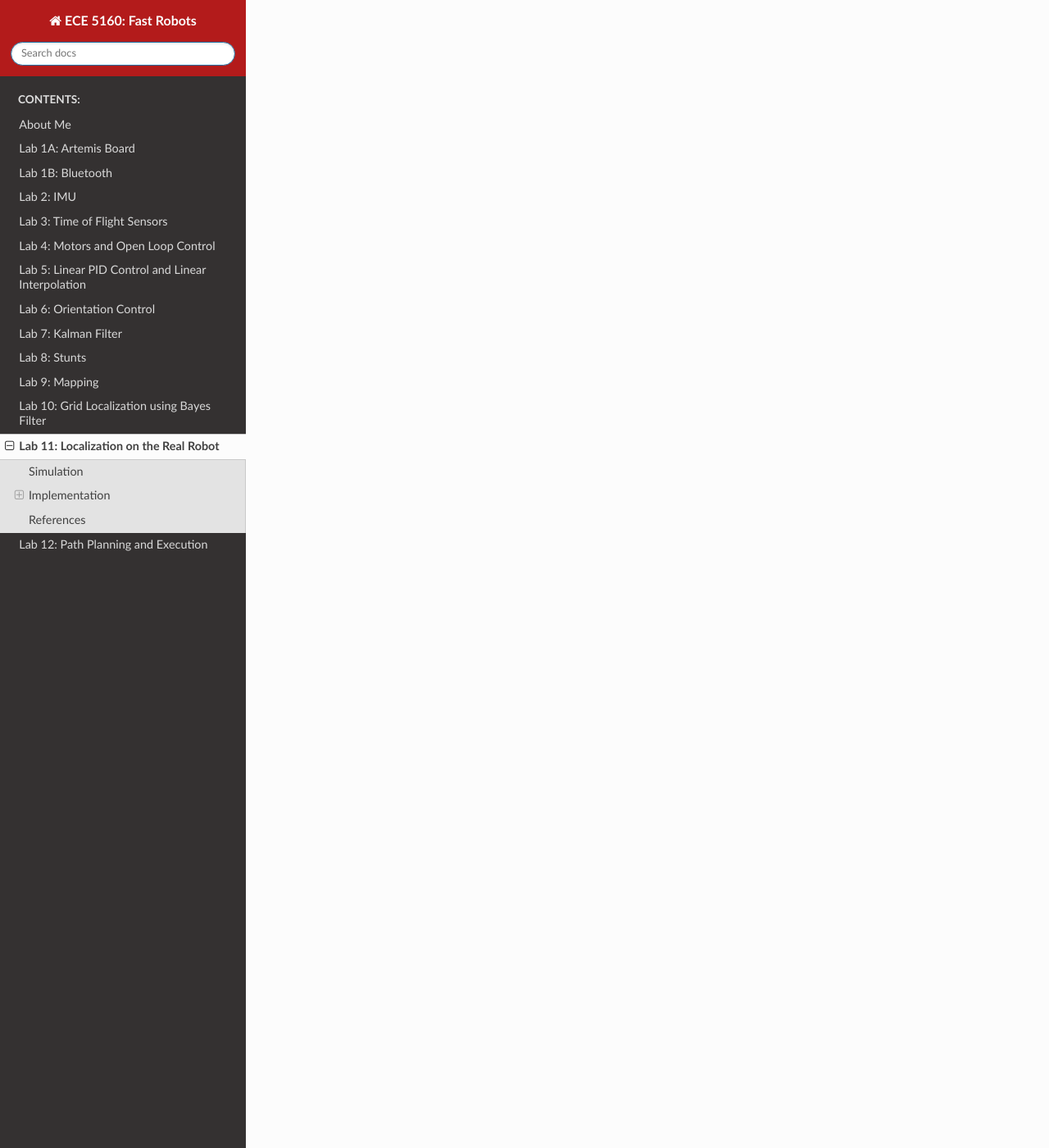
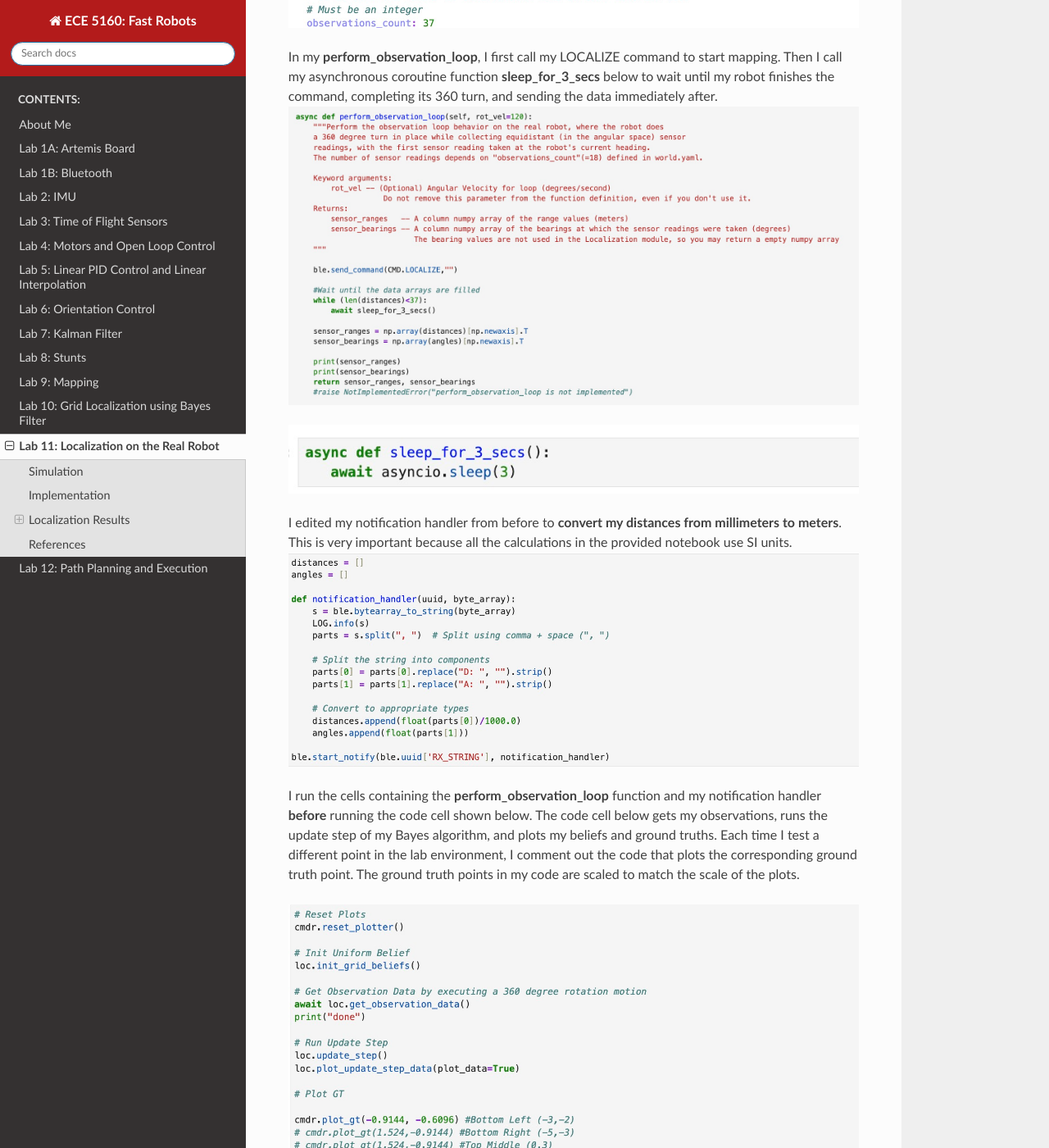
Before and after one commit to ayl48/FastRobots, a Sphinx documentation site: the page built from source/Lab11.md, in a window 1280 px wide and 1400 px high, scrolled down 1873 px. Shown: the whole window at 82% size. Built offline with Sphinx 7.4.7 and the Read the Docs theme 3.1.0, drawn with Linux system fonts in a browser that asks for light colours; some of the changed text lies outside the part shown.

Commit message:
Lab edits

```diff
--- a/source/Lab11.md
+++ b/source/Lab11.md
@@ -11,14 +11,39 @@
 ![](images/Lab11/sim.jpeg)
 
 ## Implementation
+I reused the mapping code from Lab 9 and renamed the command to LOCALIZE. I ensured that my robot rotated counter-clockwise by having my robot start at 360 degrees and turning back to 0, collecting data every 10 degrees (36 data points). I also changed what data I was sending to Python and opted for only ToF distances and angles.
+![](images/Lab11/localize.jpeg)
 
+The number of observations written in world.yaml should match the number data points collected in my Arduino code.
+![](images/Lab11/world.jpeg)
 
+In my **perform_observation_loop**, I first call my LOCALIZE command to start mapping. Then I call my asynchronous coroutine function **sleep_for_3_secs** below to wait until my robot finishes the command, completing its 360 turn, and sending the data immediately after.
+![](images/Lab11/obs_loop.jpeg)
 
+![](images/Lab11/sleep.jpeg)
 
-### Localization With Bayes
-<iframe width="560" height="315" src="https://www.youtube.com/embed/tBCk44oePKg" frameborder="0" allow="accelerometer; autoplay; encrypted-media; gyroscope; picture-in-picture" allowfullscreen></iframe>
+I edited my notification handler from before to **convert my distances from millimeters to meters**. This is very important because all the calculations in the provided notebook use SI units.
+![](images/Lab11/notification_handler.jpeg)
 
+I run the cells containing the **perform_observation_loop** function and my notification handler **before** running the code cell shown below. The code cell below gets my observations, runs the update step of my Bayes algorithm, and plots my beliefs and ground truths. Each time I test a different point in the lab environment, I comment out the code that plots the corresponding ground truth point. The ground truth points in my code are scaled to match the scale of the plots.
+
+![](images/Lab11/plot_code.jpeg)
+
+## Localization Results
+The green dots are the ground truths and the blue dots are the beliefs. My top points were more accurate than the bottom points. I struggled with this lab, because although the data mapped very well, the localization was not as accurate as I would like to be. The bottom points were a few squares off. I think this has something to do with the provided code not working well with my real robot as well as motion noise.
+
+### (5,3)
+![](images/Lab11/top_right_plot.jpeg)
+
+### (5,-3)
+![](images/Lab11/bottom_right.jpeg)
+
+### (-3,-2)
+![](images/Lab11/bottom_left.jpeg)
+
+### (0,3)
+![](images/Lab11/top_middle.jpeg)
 
 ___
 ## References
- I referenced Daria's page. I also referenced Professor Helbling's and Professor Peterson's slides. Lastly, I discussed ideas with Becky and Akshati.
+I referenced pages written by Daria and Mikayla. I also referenced Professor Helbling's slides.
```
Also changed, not shown: source/images/Lab11/Screenshot 2025-04-27 at 2.43.21 PM.jpg (added), source/images/Lab11/Screenshot 2025-04-27 at 2.57.28 PM.jpg (added), source/images/Lab11/bottom_left.jpeg (added), source/images/Lab11/bottom_right.jpeg (added), source/images/Lab11/localize.jpeg (added), source/images/Lab11/notification_handler.jpeg (added), source/images/Lab11/obs_loop.jpeg (added), source/images/Lab11/plot_code.jpeg (added), source/images/Lab11/sim.jpeg (renamed from source/images/sim.jpeg), source/images/Lab11/sleep.jpeg (added), source/images/Lab11/top_middle.jpeg (added), source/images/Lab11/top_right1.jpeg (added), source/images/Lab11/top_right_plot.jpeg (added), source/images/Lab11/top_right_print.jpeg (added), 2 more files, 3 other files.
